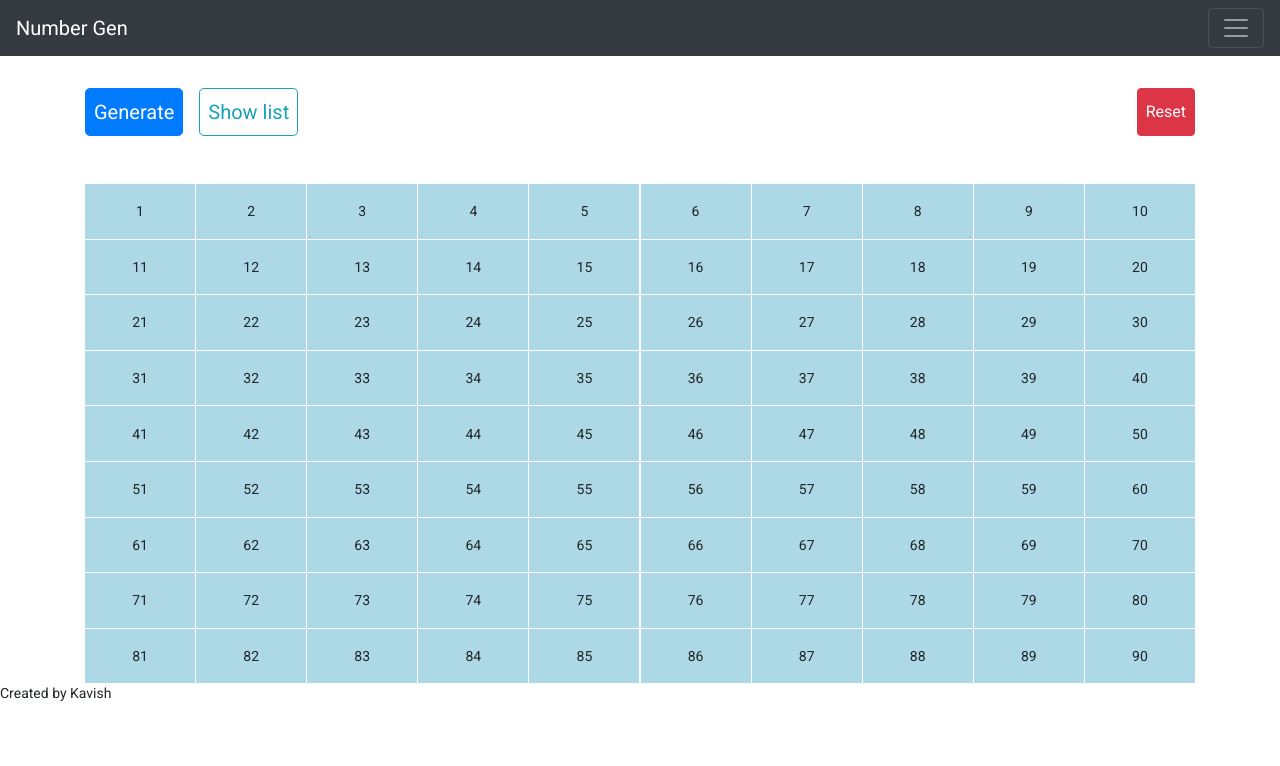
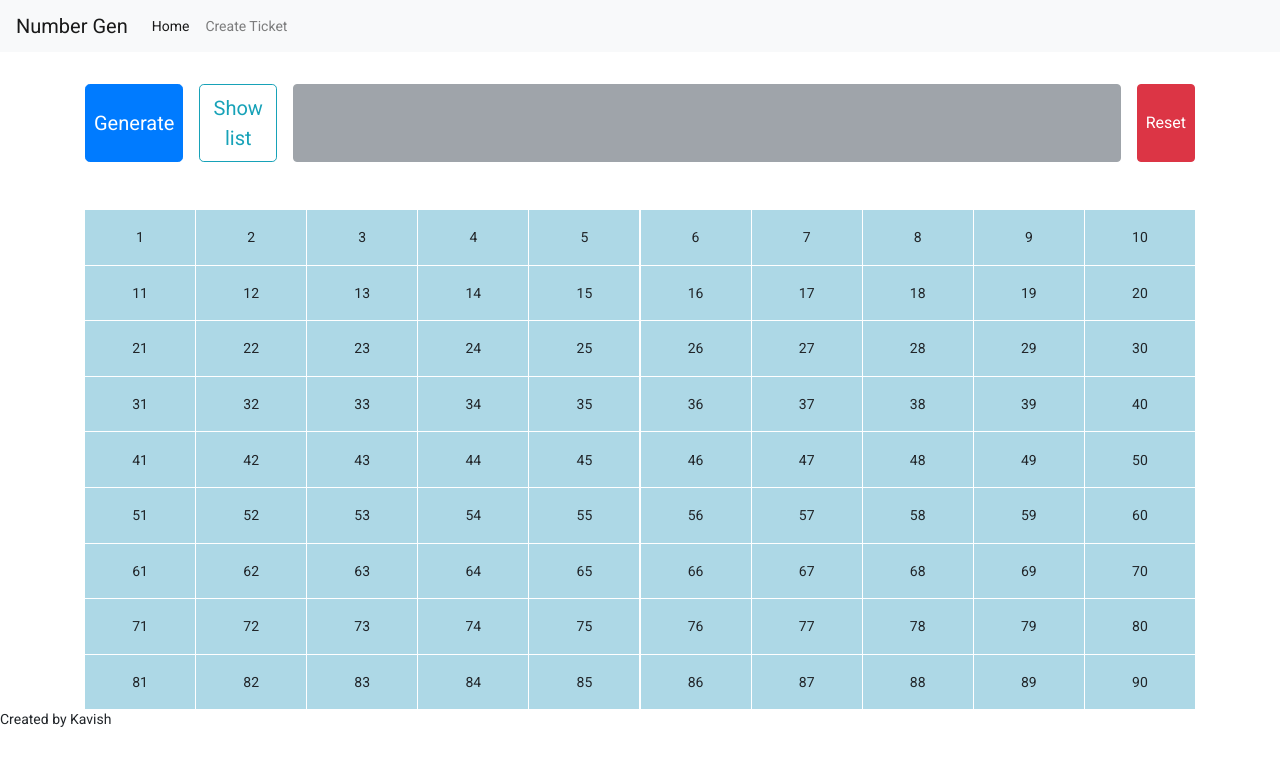
Before and after one commit to kavishgambhir/Tambola-Game, an Angular app: page / in a window 1280 px wide. Shown: the top 766 px of the page. Built offline with nearby package versions, Linux system fonts and the light colour scheme.

Commit message:
fixed number list

```diff
--- a/src/app/app.component.html
+++ b/src/app/app.component.html
@@ -1,16 +1,16 @@
-<nav class="navbar navbar-dark bg-dark">
+<nav class="navbar navbar-expand-lg navbar-light bg-light">
   <a class="navbar-brand" href="#">Number Gen</a>
- <button class="navbar-toggler" type="button" data-toggle="collapse" data-target="#navbarNav" aria-controls="navbarNav" aria-expanded="false" aria-label="Toggle navigation">
+  <button class="navbar-toggler" type="button" data-toggle="collapse" data-target="#navbarSupportedContent" aria-controls="navbarSupportedContent" aria-expanded="false" aria-label="Toggle navigation">
     <span class="navbar-toggler-icon"></span>
   </button>
 
-  <div class="collapse navbar-collapse" id="navbarNav">
-    <ul class="navbar-nav">
+  <div class="collapse navbar-collapse" id="navbarSupportedContent">
+    <ul class="navbar-nav mr-auto">
       <li class="nav-item active">
         <a class="nav-link" href="#">Home <span class="sr-only">(current)</span></a>
       </li>
       <li class="nav-item">
-        <a class="nav-link" href="#">Tickets</a>
+        <a class="nav-link" href="#">Create Ticket</a>
       </li>
     </ul>
   </div>
--- a/src/app/number-grid/number-grid.component.css
+++ b/src/app/number-grid/number-grid.component.css
@@ -9,6 +9,7 @@ mat-grid-tile {
 .button-bar{
     margin-bottom: 3rem;
     margin-top: 2rem;
+    text-align: center;
 }
 .currNumberView{
 
--- a/src/app/number-grid/number-grid.component.html
+++ b/src/app/number-grid/number-grid.component.html
@@ -1,9 +1,9 @@
 
 
-<div class="d-flex margin button-bar">
+<div class="d-flex margin button-bar align-middle">
 <button (click)="generate()" type="button" class="mr-3 p-2 btn btn-lg btn-primary">Generate</button>
 <button data-toggle="modal" data-target="#listNum" type="button" class="mr-3 p-2 btn btn-lg btn-outline-info">Show list</button>
-<h2 class="overflow-auto badge badge-secondary">{{currentNumber}}</h2>
+<button class="btn  btn-block btn-secondary mr-3 disabled font-weight-bold"> {{currentNumber}}</button>
 <button type="button" (click)='reset()' class="btn ml-auto p-2 btn-danger">Reset</button>
 </div>
 <mat-grid-list cols="10" rowHeight="2:1">
@@ -13,7 +13,7 @@
 
 
 <div class="modal fade" id="listNum" tabindex="-1" role="dialog" aria-labelledby="listNum" aria-hidden="true">
-  <div class="modal-dialog" role="document">
+  <div class="modal-dialog modal-sm" role="document">
     <div class="modal-content">
       <div class="modal-header">
         <h2 class="modal-title" id="exampleModalLabel">Last Called numbers</h2>
@@ -22,7 +22,9 @@
         </button>
       </div>
       <div class="modal-body">
-
+        <ul class="list-group">
+  <li class="list-group-item" *ngFor="let number of numberList">{{number}}</li>
+</ul>
       </div>
       <div class="modal-footer">
         <button type="button" class="btn btn-secondary" data-dismiss="modal">Close</button>
```
